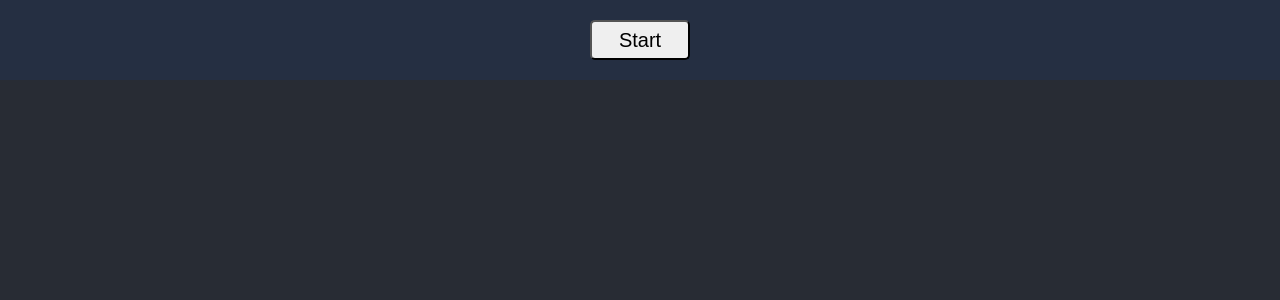
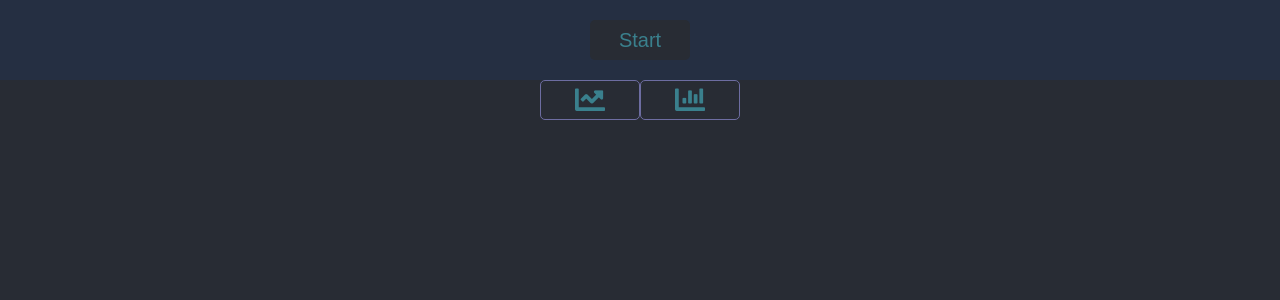
Before and after one commit to ashishmishra26/audio_visualizer, a React (Create React App) app in the folder client/: page / in a window 1280 px wide. Shown: the top 300 px of the page. Built offline with nearby package versions, Linux system fonts and the light colour scheme.

Commit message:
made column visualizer

```diff
--- a/client/public/index.html
+++ b/client/public/index.html
@@ -3,6 +3,7 @@
   <head>
     <meta charset="utf-8" />
     <link rel="shortcut icon" href="%PUBLIC_URL%/favicon.ico" />
+    <link rel="stylesheet" href="https://use.fontawesome.com/releases/v5.6.3/css/all.css" integrity="sha384-UHRtZLI+pbxtHCWp1t77Bi1L4ZtiqrqD80Kn4Z8NTSRyMA2Fd33n5dQ8lWUE00s/" crossorigin="anonymous">
     <meta
       name="viewport"
       content="width=device-width, initial-scale=1, shrink-to-fit=no"
@@ -22,7 +23,7 @@
       work correctly both with client-side routing and a non-root public URL.
       Learn how to configure a non-root public URL by running `npm run build`.
     -->
-    <title>React App</title>
+    <title>Audio Visualizer</title>
   </head>
   <body>
     <noscript>You need to enable JavaScript to run this app.</noscript>
--- a/client/src/App.css
+++ b/client/src/App.css
@@ -42,8 +42,37 @@
   height: 5vh;
   border-radius: 5px;
   font-size: 20px;
+  background-color: #282c34;
+  border: none;
+  color: #3A808D;
+  cursor: pointer;
+}
+
+.type-btn {
+  width: 100px;
+  height: 5vh;
+  border-radius: 5px;
+  font-size: 20px;
+  background-color: transparent;
+  border: 1px solid #6d6da1;
+  user-select: none;
+  outline: none;
+  cursor: pointer;
+  color: #3A808D;
+}
+
+.fas {
+  font-size: 30px !important;
 }
 
 .mt-auto {
   margin-top: 2.5vh;
 }
+
+#canvas {
+  margin-top: 30px;
+  transition: all linear 1s;
+}
+canvas {
+  transition: width .5s, height .5s, top .5s, left .5s;
+}
--- a/client/src/App.js
+++ b/client/src/App.js
@@ -6,18 +6,29 @@ class App extends Component {
   constructor (props) {
     super(props);
     this.state = {
-      audio: null
+      audio: null,
+      plotType: 'line'
     }
   }
   render() {
     return (
       <div className="App">
         <div className="wrapper">
-         <div className="upper"><button className="mt-auto btn" onClick={()=>{this.toggleMicrophone()}}>
-          {this.state.audio ? 'Stop' : 'Start'}
-         </button></div>
+         <div className="upper">
+          <button className="mt-auto btn" onClick={()=>{this.toggleMicrophone()}}>
+           {this.state.audio ? 'Stop' : 'Start'}
+          </button>
+          <div className="type-container">
+            <button className="mt-auto type-btn" onClick={()=>{this.changePlotType('line')}}>
+              <i className="fas fa-chart-line"></i>
+            </button>
+            <button className="mt-auto type-btn" onClick={()=>{this.changePlotType('column')}}>
+              <i className="fas fa-chart-bar"></i>
+            </button>
+          </div>
+         </div>
          <div className="lower">
-          {this.state.audio ? <Analyser audio={this.state.audio} /> : ''}
+          {this.state.audio ? <Analyser audio={this.state.audio} plotType={this.state.plotType}/> : ''}
          </div>
         </div>
       </div>
@@ -30,6 +41,10 @@ class App extends Component {
     } else {
       this.getMicrophone();
     }
+  }
+
+  changePlotType = (plotType) => {
+    this.setState({'plotType': plotType});
   }
 
   async getMicrophone() {
--- a/client/src/components/Analyser.js
+++ b/client/src/components/Analyser.js
@@ -1,4 +1,6 @@
-import React, { Component } from 'react';
+import React, {
+    Component
+} from 'react';
 import Visualiser from './Visualiser';
 
 export default class Analyser extends Component {
@@ -10,19 +12,40 @@ export default class Analyser extends Component {
         this.tick = this.tick.bind(this);
     }
     componentDidMount() {
-        this.audioContext = new (window.AudioContext || window.webkitAudioContext)();
+        this.audioContext = new(window.AudioContext || window.webkitAudioContext)();
         this.analyser = this.audioContext.createAnalyser();
-        this.analyser.fftSize = 256;
+        this.distortion = this.audioContext.createWaveShaper();
+        this.gainNode = this.audioContext.createGain();
+        this.biquadFilter = this.audioContext.createBiquadFilter();
+        this.convolver = this.audioContext.createConvolver();
+
+        this.analyser.fftSize = 512;
         this.analyser.minDecibels = -31;
+        this.analyser.smoothingTimeConstant = 1;
         this.source = this.audioContext.createMediaStreamSource(this.props.audio);
+
+
+
         this.source.connect(this.analyser);
+        this.analyser.connect(this.distortion);
+        this.distortion.connect(this.biquadFilter);
+        this.biquadFilter.connect(this.convolver);
+        this.convolver.connect(this.gainNode);
+        this.gainNode.connect(this.audioContext.destination);
+
+        this.biquadFilter.type = "lowshelf";
+        this.biquadFilter.frequency.setValueAtTime(1000, this.audioContext.currentTime);
+        this.biquadFilter.gain.setValueAtTime(25, this.audioContext.currentTime);
+
         this.dataArray = new Uint8Array(this.analyser.frequencyBinCount);
         this.rafId = requestAnimationFrame(this.tick);
     }
 
     tick() {
         this.analyser.getByteTimeDomainData(this.dataArray);
-        this.setState({ audioData: this.dataArray });
+        this.setState({
+            audioData: this.dataArray
+        });
         this.rafId = requestAnimationFrame(this.tick);
     }
 
@@ -33,6 +56,12 @@ export default class Analyser extends Component {
     }
 
     render() {
-        return <Visualiser audioData={this.state.audioData} />;
+        return <Visualiser audioData = {
+            this.state.audioData
+        }
+        plotType = {
+            this.props.plotType
+        }
+        />;
     }
 }
--- a/client/src/components/Visualiser.js
+++ b/client/src/components/Visualiser.js
@@ -4,10 +4,28 @@ export default class Visualiser extends Component {
     constructor(props) {
         super(props);
         this.canvas = React.createRef();
+        this.state = {
+            plotType: 'line'
+        }
+        this.resize = this.resize.bind(this);
+      }
+
+      componentDidMount() {
+        this.resize();
+        window.addEventListener('resize', this.resize);
       }
 
       componentDidUpdate() {
-        this.draw();
+        switch (this.props.plotType) {
+            case 'line':
+            this.draw();
+            break;
+            case 'column':
+            this.draw2()
+            break;
+            default:
+            this.draw()
+        }
       }
 
       draw() {
@@ -17,49 +35,64 @@ export default class Visualiser extends Component {
         const width = canvas.width;
         const context = canvas.getContext('2d');
         let x = 0;
-        const sliceWidth = (width * 1.0) / audioData.length;
+        const sliceWidth = (width * 1) / audioData.length;
 
         context.lineWidth = 1;
-        context.strokeStyle = '#00ff00';
+        context.strokeStyle = this.getRandomColor() || '#F2B945';
         context.clearRect(0, 0, width, height);
 
         context.beginPath();
         context.moveTo(0, height / 2);
-        for (const item of audioData) {
-          const y = (item / 255.0) * height;
+        for (let i = 0; i < audioData.length ; i++) {
+          const y = (audioData[i] / 255) * height;
           context.lineTo(x, y);
-          x += sliceWidth;
+            x += sliceWidth;
         }
+
         context.lineTo(x, height / 2);
         context.stroke();
       }
 
-    //   draw2() {
-    //     const { audioData } = this.props;
-    //     const canvas = this.canvas.current;
-    //     const height = canvas.height;
-    //     const width = canvas.width;
-    //     const barWidth = (width / audioData.length) * 2.5;
-    //     const context = canvas.getContext('2d');
-    //     let x = 0;
-    //     var barHeight;
+      draw2() {
+        const { audioData } = this.props;
+        const canvas = this.canvas.current;
+        const height = canvas.height;
+        const width = canvas.width;
+        const barWidth = (width / audioData.length) * 2.5;
+        const context = canvas.getContext('2d');
+        let x = 0;
+        var barHeight;
 
-    //     context.lineWidth = 1;
-    //     context.strokeStyle = '#00ff00';
-    //     context.clearRect(0, 0, width, height);
+        context.lineWidth = 1;
+        context.strokeStyle = '#17839F';
+        context.clearRect(0, 0, width, height);
+        context.beginPath();
 
-    //     context.beginPath();
-    //     for (const item of audioData) {
-    //         barHeight = audioData[item];
-    //         context.fillStyle = 'rgb(' + (barHeight + 100) + ',50,50)';
-    //         context.fillRect(x, height-barHeight / 2, barWidth, barHeight / 2);
+        for (let i = 0; i < audioData.length; i++) {
+            barHeight = audioData[i] * 6;
+            context.fillStyle = '#00000f';
+            context.fillRect(x, height-barHeight / 2, barWidth, barHeight / 2);
+            x += barWidth + 1;
+        }
+        context.stroke();
+      }
 
-    //         x += barWidth + 1;
-    //     }
-    //     context.stroke();
-    //   }
+      resize () {
+        const canvas = document.getElementById('canvas');
+            canvas.width = window.innerWidth;
+            canvas.height = window.innerHeight / 1.16;
+      }
+
+      getRandomColor() {
+        var letters = '0123456789ABCDEF';
+        var color = '#';
+        for (var i = 0; i < 6; i++) {
+          color += letters[Math.floor(Math.random() * 16)];
+        }
+        return color;
+      }
 
       render() {
-        return <canvas width="600" height="600" ref={this.canvas} />;
+        return <div className="visualiser"><canvas id="canvas" ref={this.canvas} /></div>;
       }
 }
--- a/client/src/index.css
+++ b/client/src/index.css
@@ -6,6 +6,7 @@ body {
     sans-serif;
   -webkit-font-smoothing: antialiased;
   -moz-osx-font-smoothing: grayscale;
+  background-color: #282c34;
 }
 
 code {
```
Lines whose indentation alone changed are shown as unchanged.
